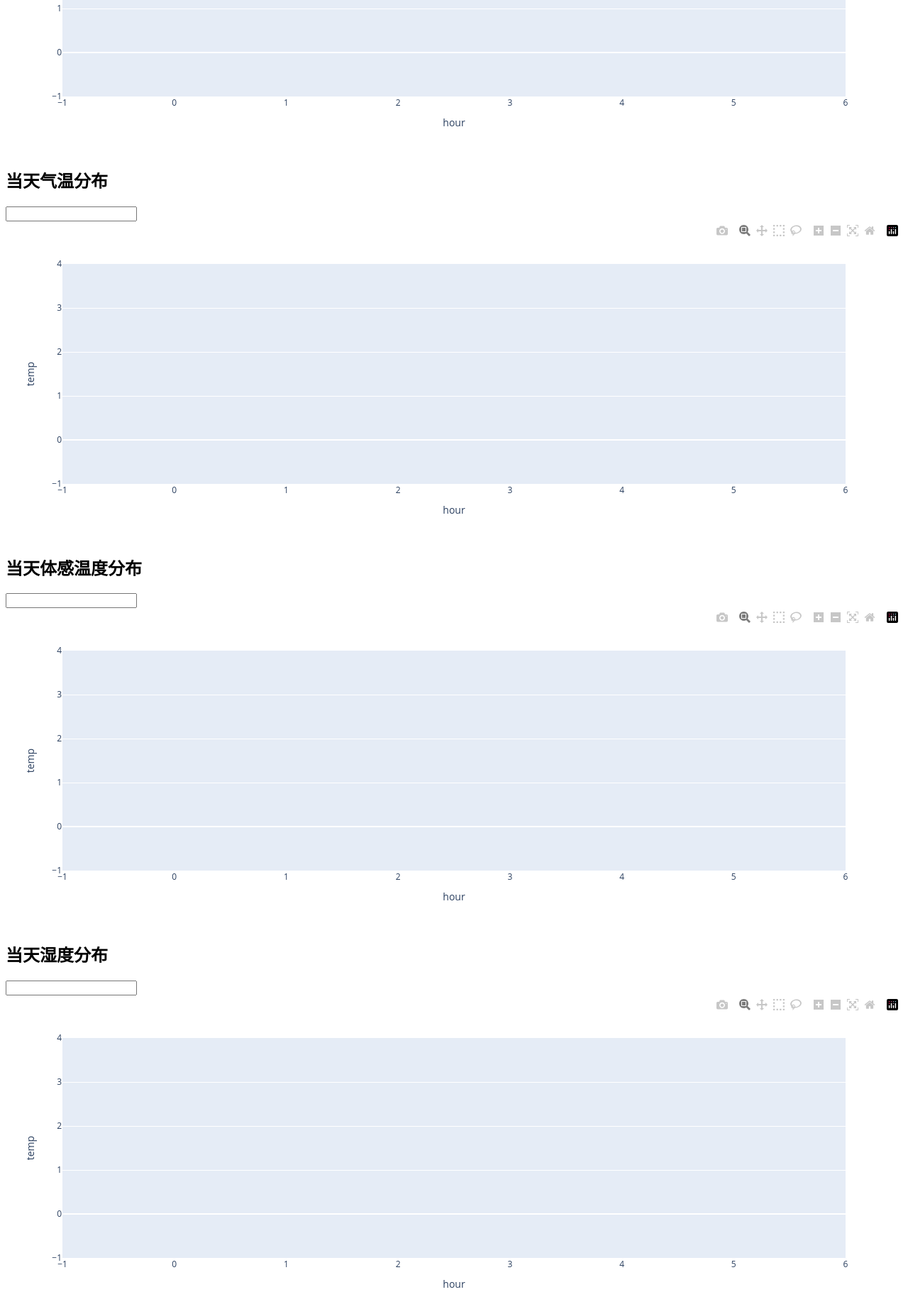
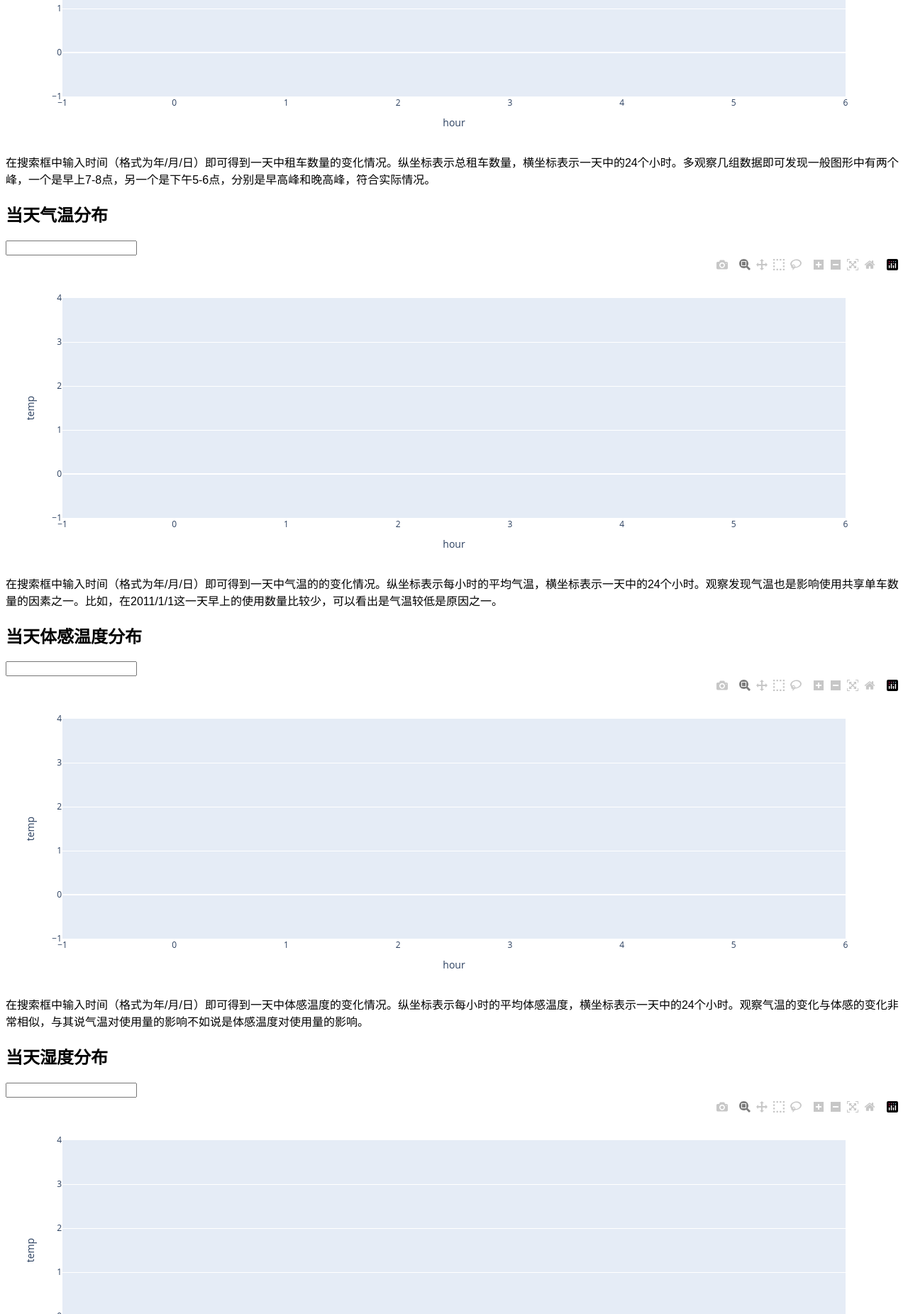
Before and after one commit to xiang-guu/resume, a Flask app: page /chart in a window 1280 px wide. Shown: the part 399-2251 px from the top of the page at 71% size. Run offline with Flask 2, Linux system fonts and the light colour scheme; some libraries are stand-ins or nearby versions.

Commit message:
Update chartsajax.html

```diff
--- a/templates/chartsajax.html
+++ b/templates/chartsajax.html
@@ -55,28 +55,34 @@
         }
     </script>
 </head>
-
 <body style="font-family:arial, sans-serif">
 <!--<div>{{graphJSON}}</div>-->
     <h1>2011/1/1-2012/12/19某公司共享单车使用情况</h1>
     <h2>输入日期如：2011/1/1</h2>
     <input type="text" id="fname" name="fname" onchange="cb(this.value)">
     <div id="chart" class="chart"></div>
+    <div>在搜索框中输入时间（格式为年/月/日）即可得到一天中租车数量的变化情况。纵坐标表示总租车数量，横坐标表示一天中的24个小时。多观察几组数据即可发现一般图形中有两个峰，一个是早上7-8点，另一个是下午5-6点，分别是早高峰和晚高峰，符合实际情况。</div>
     <h2>当天气温分布</h2>
     <input type="text" id="fname1" name="fname1" onchange="cb1(this.value)">
     <div id="chart1" class="chart1"></div>
+    <div>在搜索框中输入时间（格式为年/月/日）即可得到一天中气温的的变化情况。纵坐标表示每小时的平均气温，横坐标表示一天中的24个小时。观察发现气温也是影响使用共享单车数量的因素之一。比如，在2011/1/1这一天早上的使用数量比较少，可以看出是气温较低是原因之一。</div>
     <h2>当天体感温度分布</h2>
     <input type="text" id="fname2" name="fname2" onchange="cb2(this.value)">
     <div id="chart2" class="chart2"></div>
+    <div>在搜索框中输入时间（格式为年/月/日）即可得到一天中体感温度的变化情况。纵坐标表示每小时的平均体感温度，横坐标表示一天中的24个小时。观察气温的变化与体感的变化非常相似，与其说气温对使用量的影响不如说是体感温度对使用量的影响。</div>
     <h2>当天湿度分布</h2>
     <input type="text" id="fname3" name="fname3" onchange="cb3(this.value)">
     <div id="chart3" class="chart3"></div>
+    <div>在搜索框中输入时间（格式为年/月/日）即可得到一天中湿度的变化情况。纵坐标表示每小时的平均湿度，横坐标表示一天中的24个小时。将湿度变化与总租车量变化对比发现，湿度对共享单车使用量的影响不大，或者说没有影响。</div>
     <h2>当天风速分布</h2>
     <input type="text" id="fname4" name="fname4" onchange="cb4(this.value)">
     <div id="chart4" class="chart4"></div>
+    <div>在搜索框中输入时间（格式为年/月/日）即可得到一天中风速的变化情况。纵坐标表示每小时的平均风速，横坐标表示一天中的24个小时。将湿风速变化与总租车量变化对比发现，风速对共享单车使用量的影响不大，只有在一些风速特别大的时候对租车量有影响。</div>
     <h2>共享单车使用量与季节的关系</h2>
     <div id="chart5" class="chart5"></div>
+    <div>这张散点图分为四个部分，分别表示春夏秋冬四个季节的共享单车使用数量，可以看出夏天和秋天也就是4-9月份的时候，共享单车使用是比较多的。从单个季节来说，每个季节的后半部分共享单车的使用量比较多，且一二月份使用量是最少的。</div>
 </body>
+
 
 <script>
     d = {{ graphJSON | safe }};
```
